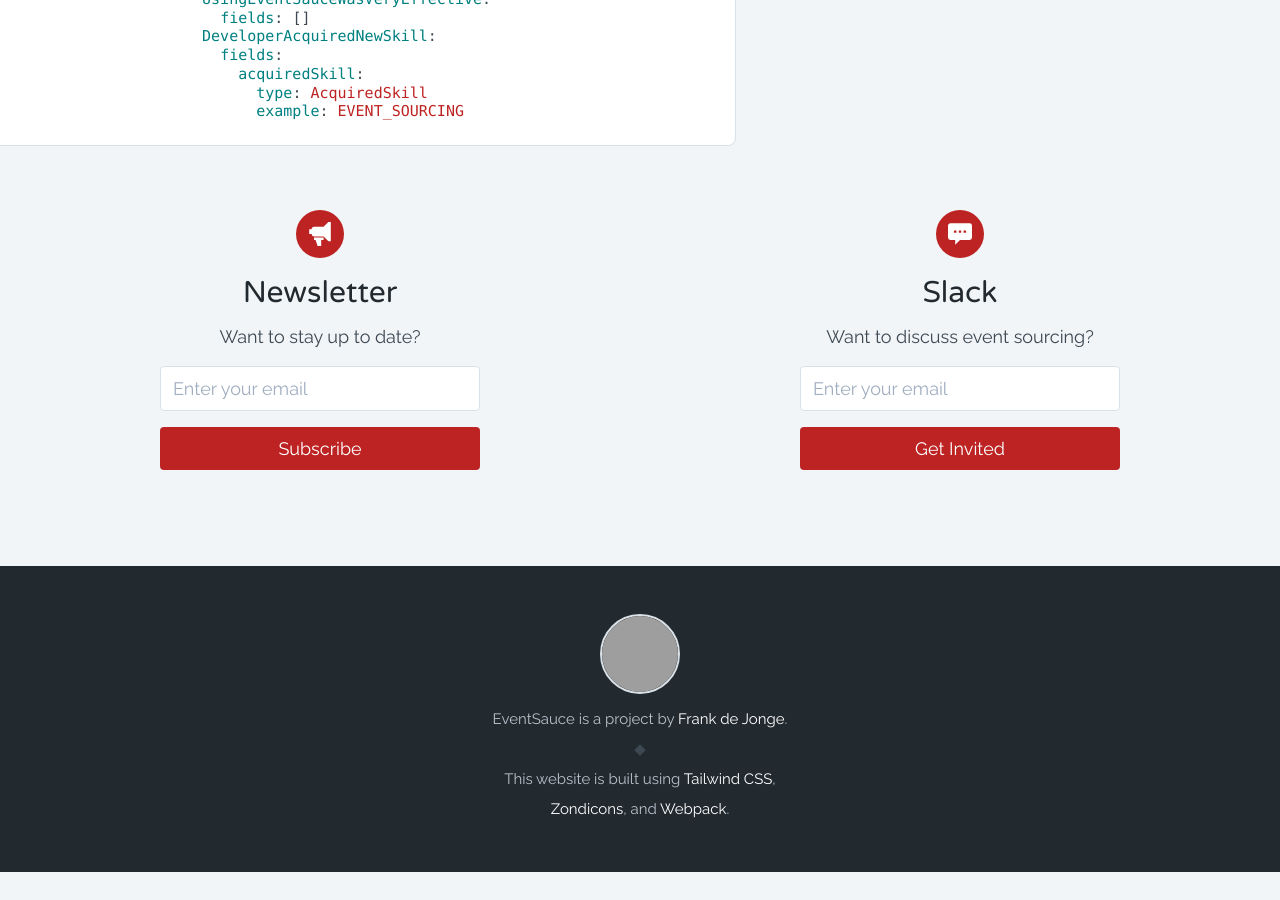
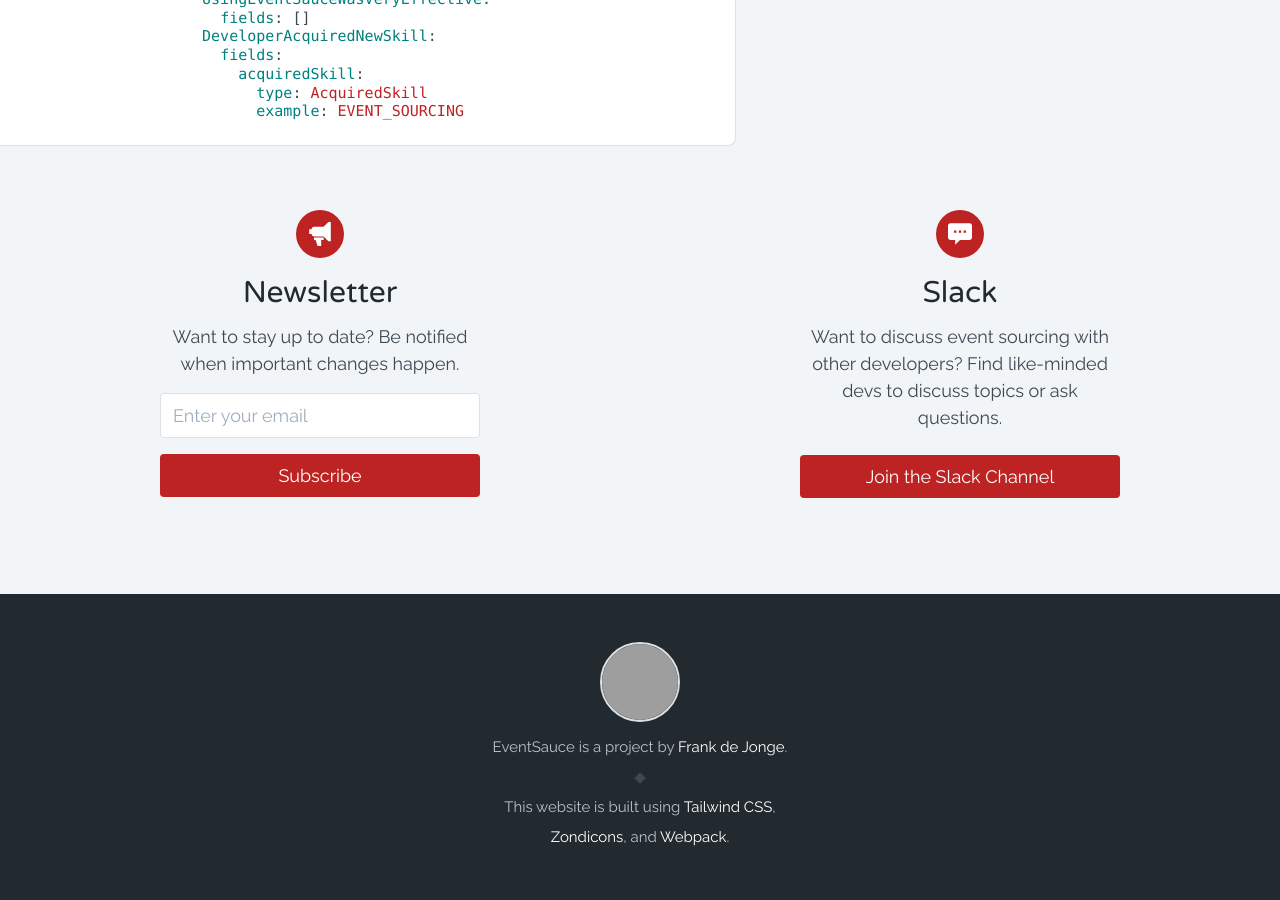
Before and after one commit to EventSaucePHP/EventSauce, a Jekyll site: the page built from docs/homepage.md, in a window 1280 px wide and 900 px high, scrolled down 1970 px. Built offline with Jekyll 4.4.1, drawn with Linux system fonts in a browser that asks for light colours; before the commit the page ends 2842 px from its top, so only the background shows below that.

Commit message:
Remove slack inviter, use link instead.

```diff
--- a/docs/_layouts/leader.html
+++ b/docs/_layouts/leader.html
@@ -169,21 +169,23 @@ events:
             <h2 class="text-3xl text-black mb-2">
                 Newsletter
             </h2>
-            <label class="block">Want to stay up to date?</label>
+            <label class="block">Want to stay up to date? Be notified when important changes happen.</label>
             <input class="block w-full my-4 leading-normal px-3 py-2 rounded border border-grey-light" type="email" name="email" placeholder="Enter your email" />
             <button type="submit" class="block w-full text-center rounded leading-normal p-2 bg-red text-white">Subscribe</button>
         </form>
-        <form id="slack" method="post" action="https://widgets.eventsauce.io/slack-invite/" class="max-w-xs mx-auto text-lg text-center flex-1 pb-14">
+        <div id="slack" class="max-w-xs mx-auto text-lg text-center flex-1 pb-14">
             <span class="h-12 w-12 rounded-full bg-red inline-block mb-3 flex align-middle justify-center mx-auto">
                 <img src="/static/icons/chat-bubble-dots.svg" class="inline-block w-6" />
             </span>
             <h2 class="text-3xl text-black mb-2">
                 Slack
             </h2>
-            <label class="block">Want to discuss event sourcing?</label>
-            <input class="block w-full my-4 leading-normal px-3 py-2 rounded border border-grey-light" type="email" name="email" placeholder="Enter your email" />
-            <button type="submit" class="block w-full text-center rounded leading-normal p-2 bg-red text-white">Get Invited</button>
-        </form>
+            <p class="block">
+                Want to discuss event sourcing with other developers?
+                Find like-minded devs to discuss topics or ask questions.
+            </p>
+            <a href="https://join.slack.com/t/eventsauce/shared_invite/zt-dojxdg0k-eBY_kdeRS3rbQh6rxA0bzQ" class="block w-full text-center rounded leading-normal p-2 mt-6 bg-red text-white">Join the Slack Channel</a>
+        </div>
 </section>
 {% include footer.html %}
 </body>
```
